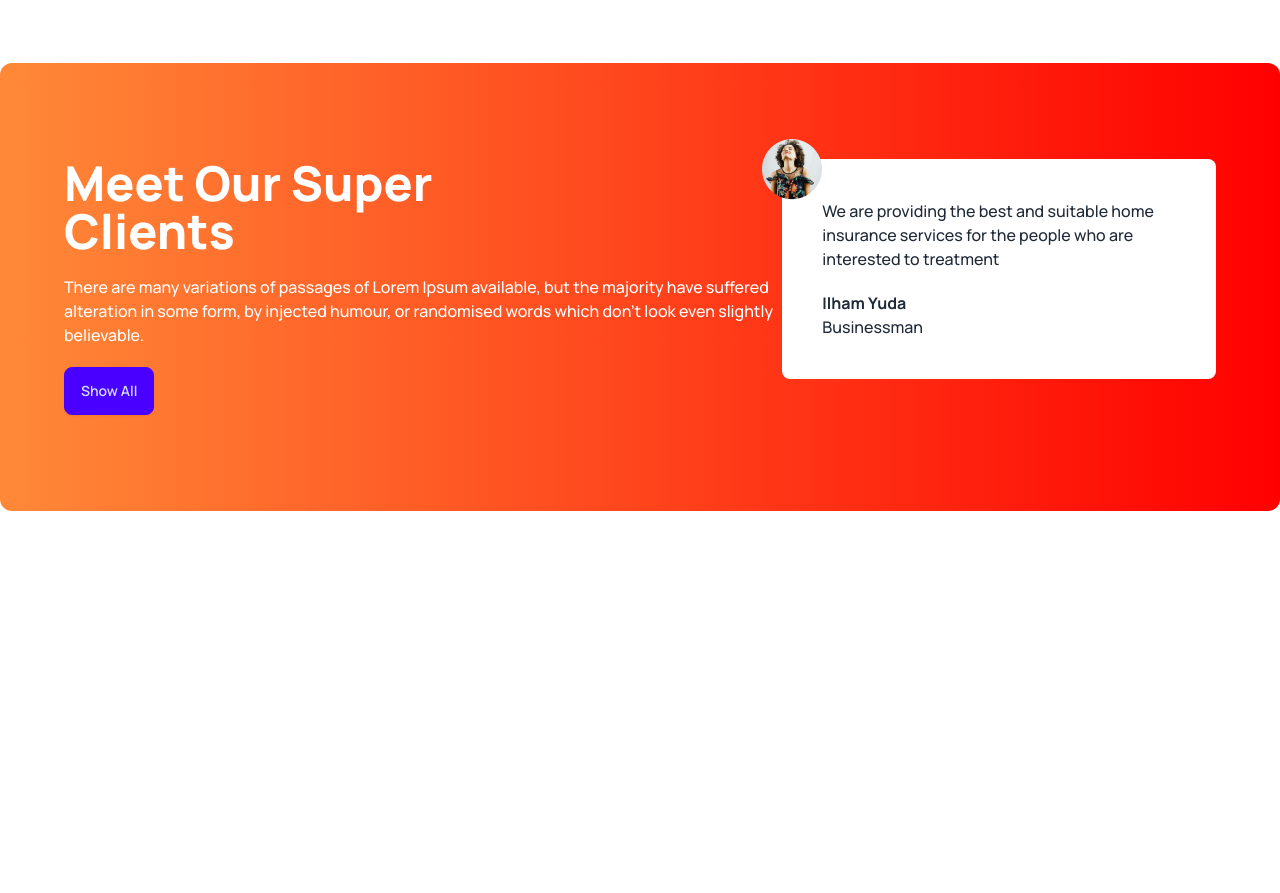
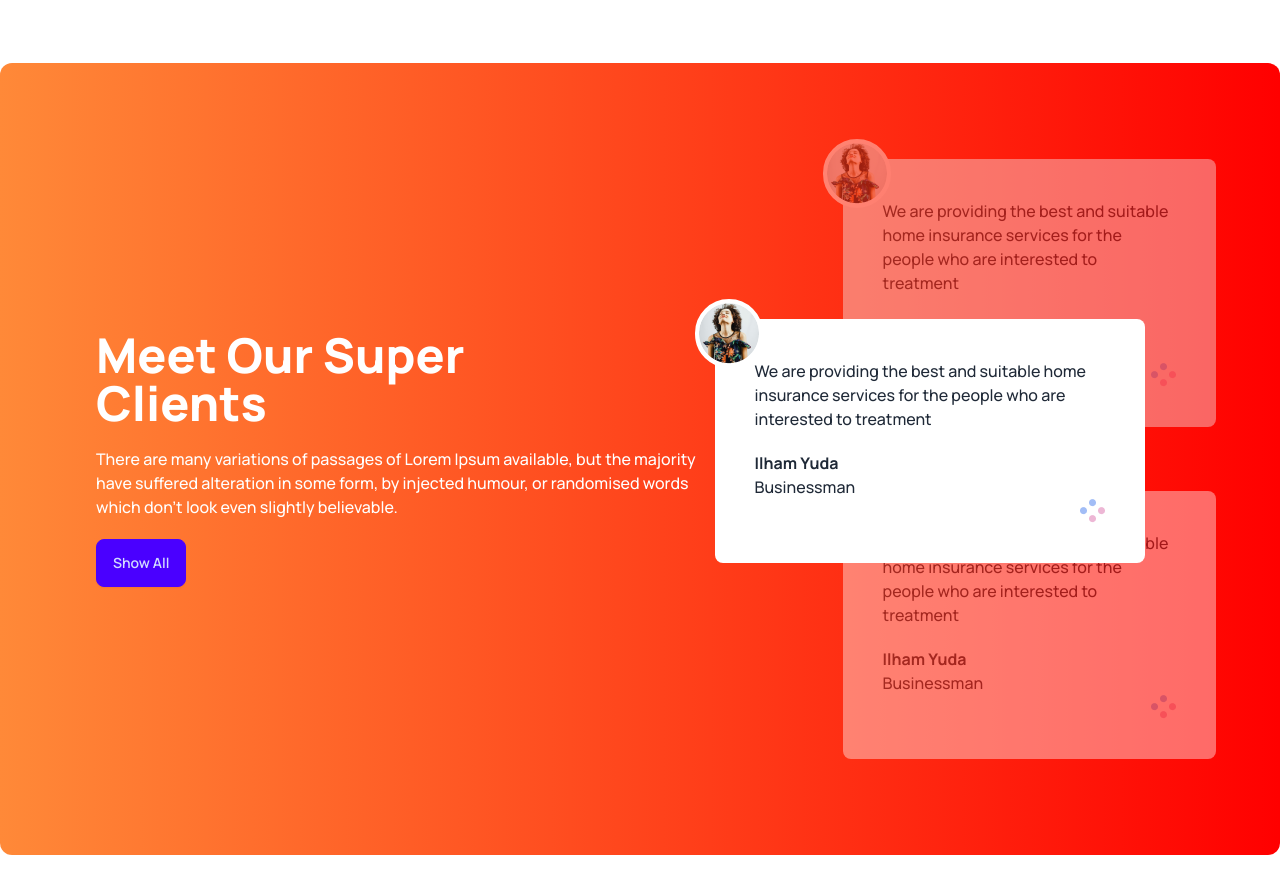
Before and after one commit to Khaledsobuj/Module-14, a plain HTML site: page index.html in a window 1280 px wide. Shown: the part 2200-3093 px from the top of the page. Before the commit the page ends 2807 px from the top, so only its background shows below. Drawn offline with nearby package versions, Linux system fonts and the light colour scheme.

Commit message:
added costumer rivew section

```diff
--- a/index.html
+++ b/index.html
@@ -176,7 +176,8 @@
 
         <section
             class="my-24 flex  flex-col lg:flex-row gap:12 rounded-xl bg-gradient-to-r from-[#ff8938] to-[#f00] px-16 py-24">
-            <div class="text-white space-y-5">
+            <div class="flex items-center p-8 lg:pr-32">
+                <div class=" text-white space-y-5">
                     <h2 class="text-5xl font-extrabold ">
                         Meet Our Super
                         <br>
@@ -187,17 +188,51 @@
                         believable. </p>
                     <button class="btn btn-primary">Show All</button>
                 </div>
+            </div>
 
-            <div>
-                <!-- costumer review -->
-                <div class="p-10 rounded-lg bg-white relative ">
+            <!--  review container -->
+            <div class="relative">
+                <!-- costumer review one next -->
+                <div class="p-10 mb-16 rounded-lg bg-white relative opacity-40 bg-zinc-100 ">
                     <p>We are providing the best and suitable home insurance services for the people who are interested
                         to treatment</p>
-                    <img class="absolute -top-5 -left-5" src="images/client.png " alt="">
+                    <img class="absolute -top-5 -left-5 border-4 border-white rounded-full bg-white "
+                        src="images/client.png " alt="">
                     <h4 class="font-bold mt-5">Ilham Yuda</h4>
                     <p class="font-medium">
                         Businessman
                     </p>
+                    <div class="flex justify-end">
+                        <img src="images/circles.png" alt="">
+                    </div>
+                </div>
+                <!-- costumer review two  crant-->
+                <div class="p-10 rounded-lg bg-white absolute lg:w-[430px] top-40 lg:-left-32 z-20">
+                    <p>We are providing the best and suitable home insurance services for the people who are interested
+                        to treatment</p>
+                    <img class="absolute -top-5 -left-5 border-4 border-white rounded-full bg-white "
+                        src="images/client.png " alt="">
+                    <h4 class="font-bold mt-5">Ilham Yuda</h4>
+                    <p class="font-medium">
+                        Businessman
+                    </p>
+                    <div class="flex justify-end">
+                        <img src="images/circles.png" alt="">
+                    </div>
+                </div>
+                <!-- costumer review three prev-->
+                <div class=" p-10 rounded-lg bg-white relative opacity-40 z-10 ">
+                    <p>We are providing the best and suitable home insurance services for the people who are interested
+                        to treatment</p>
+                    <img class="absolute -top-5 -left-5 border-4 border-white rounded-full bg-white "
+                        src="images/client.png " alt="">
+                    <h4 class="font-bold mt-5">Ilham Yuda</h4>
+                    <p class="font-medium">
+                        Businessman
+                    </p>
+                    <div class="flex justify-end">
+                        <img src="images/circles.png" alt="">
+                    </div>
                 </div>
             </div>
         </section>
```
Lines whose indentation alone changed are shown as unchanged.
